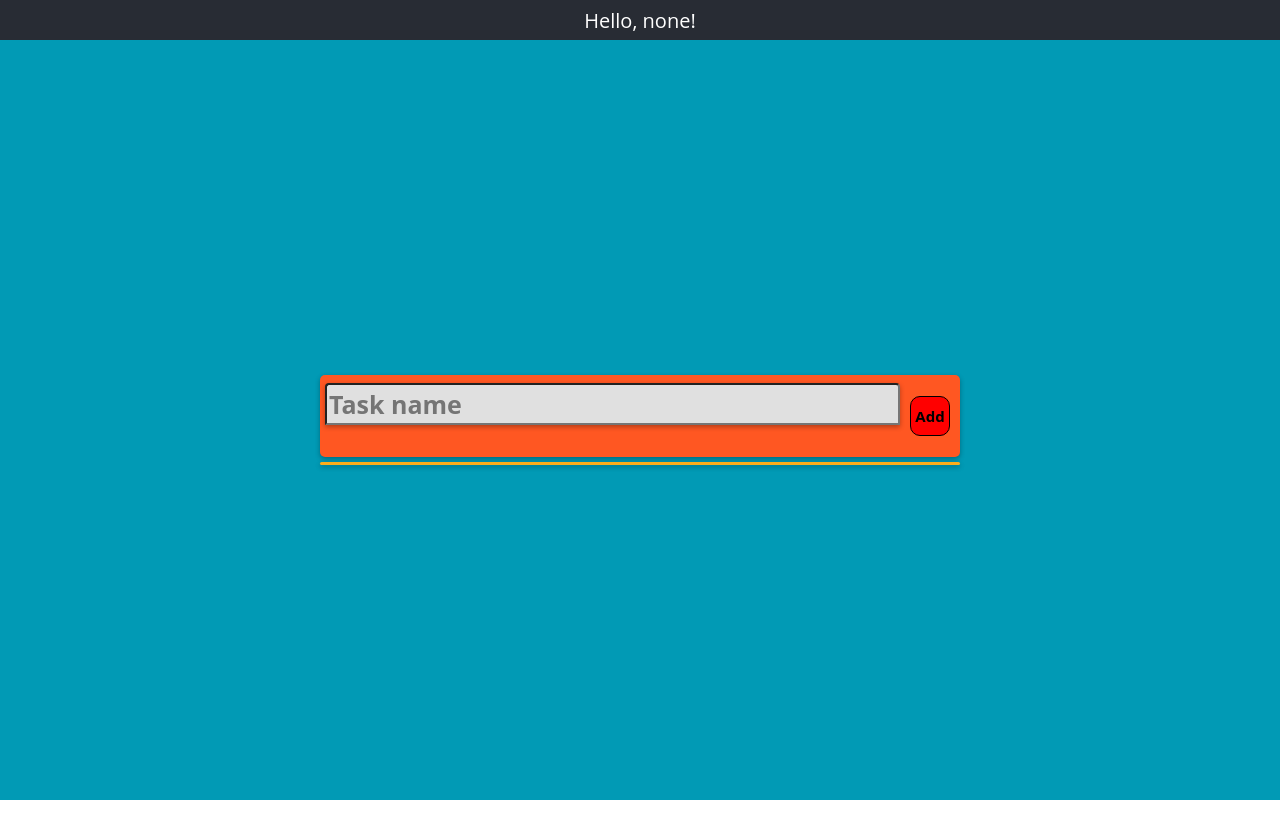
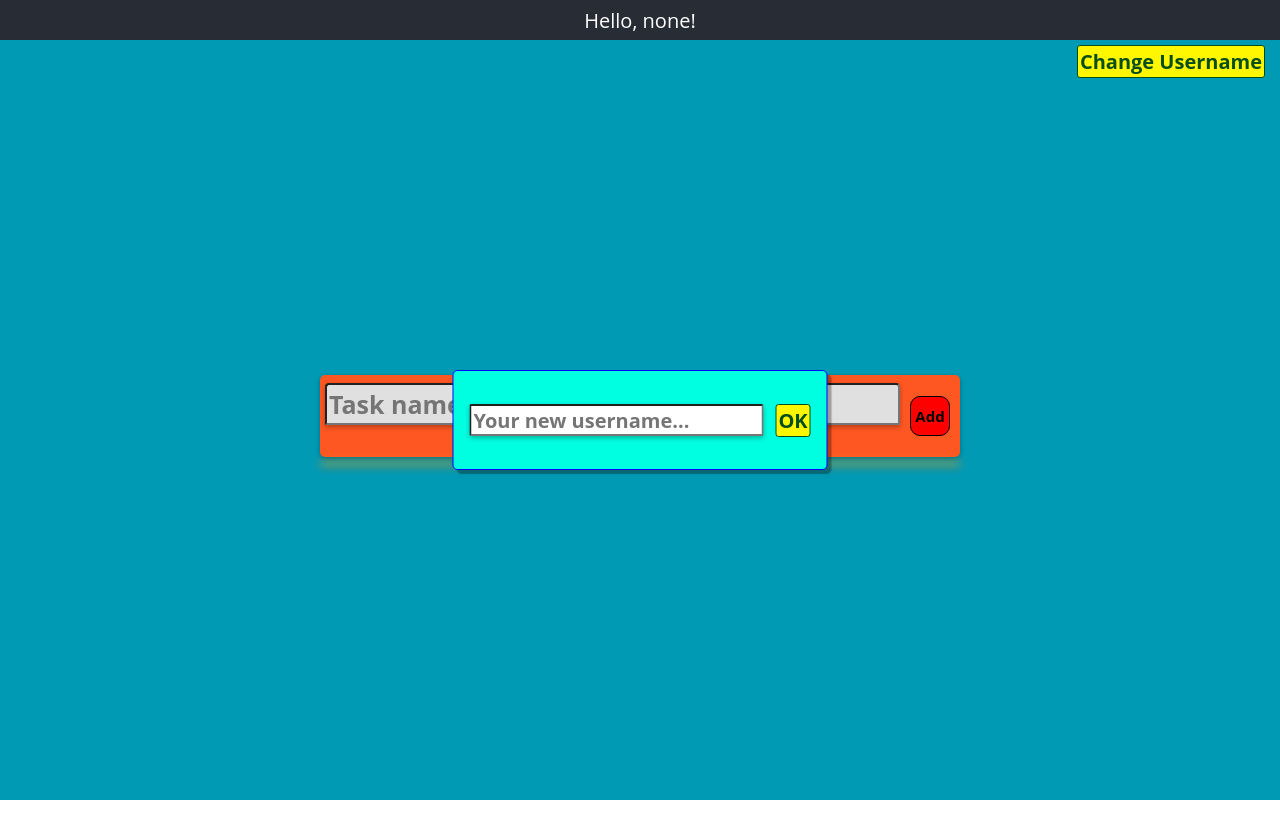
Before and after one commit to moienheydari/mytodolist, a React (Create React App) app: page / in a window 1280 px wide. Built offline with nearby package versions, Linux system fonts and the light colour scheme.

Commit message:
username cont added

```diff
--- a/src/App.js
+++ b/src/App.js
@@ -3,6 +3,7 @@ import './App.css';
 import InputContainer from './components/inputContainer';
 import ListContainer from './components/listContainer';
 import data from './data/data';
+import UsernameContainer from './components/usernameContainer';
 
 function App() {
   const [update, setUpdate] = useState(false);
@@ -20,6 +21,7 @@ function App() {
       <body className="App-body">
         <InputContainer handleUpdate={toUpdate}/>
         <ListContainer handleUpdate={toUpdate}/>
+        <UsernameContainer />
       </body>
     </div>
   );
--- /dev/null
+++ b/src/components/usernameContainer.js
@@ -0,0 +1,11 @@
+import React from 'react';
+import UsernameField from './usernameField';
+import '../css/usernameCont.css';
+
+export default function UsernameContainer () {
+    return (
+        <div className='username-Cont'>
+            <UsernameField />
+        </div>
+    )
+}
--- /dev/null
+++ b/src/components/usernameField.js
@@ -0,0 +1,22 @@
+import React, { useState } from 'react';
+import '../css/usernameCont.css';
+
+export default function UsernameField () {
+    const [name, setName] = useState('');
+
+    return (
+        <div className='username-Field'>
+            <button className='username-butt username-cont-butt'>Change Username</button>
+            <div className='usernameinput-cont'>
+                <input value={name}
+                    type='text'
+                    name='username-input'
+                    className='input-username'
+                    placeholder='Your new username...'
+                    onChange={({ target }) => { setName(target.value) }}
+                ></input>
+                <button className='username-cont-butt'>OK</button>
+            </div>
+        </div>
+    )
+}
--- a/src/css/listCont.css
+++ b/src/css/listCont.css
@@ -9,6 +9,7 @@
     box-shadow: 0 2px 5px rgba(0, 0, 0, 0.3);
     background-color: #fcad1a;
     padding: 1.7px;
+    filter: blur(5px);
 }
 
 
--- /dev/null
+++ b/src/css/usernameCont.css
@@ -0,0 +1,71 @@
+* {
+    box-sizing: border-box;
+}
+
+.username-Cont {
+    position: absolute;
+    width: 100%;
+    height: 100%;
+}
+
+.username-Field {
+    position: relative;
+    width: 100%;
+    height: 100%;
+}
+
+.username-butt {
+    position: absolute;
+    right: 15px;
+    top: 25px;
+}
+
+.usernameinput-cont {
+    position: absolute;
+    display: flex;
+    flex-direction: row;
+    align-items: center;
+    justify-content: center;
+    left: 50%;
+    top: 50%;
+    transform: translate(-50%, -50%);
+    width: 375px;
+    height: 100px;
+    border-radius: 5px;
+    box-shadow: 4px 4px 1px rgba(0, 0, 0, 0.3);
+    border: blue 1px solid;
+    background-color: #00ffe1;
+    padding: 1.7px;
+}
+
+.input-username {
+    margin-right: 12px;
+    height: 32px;
+    font-weight: bold;
+    border-radius: 2px;
+    box-shadow: 0 2px 5px rgba(0, 0, 0, 0.3);
+    background-color: #ffffff;
+    padding: 2px;
+}
+
+.username-cont-butt {
+    padding: 2px;
+    border-radius: 3px;
+    font-weight: bold;
+    border: #064e1a 1.6px solid;
+    background-color: #fff700;
+    color: #064e1a;
+    cursor: pointer;
+    transition: 0.3s ease;
+}
+
+.username-cont-butt:hover {
+    background-color: #ddff75;
+    box-shadow: 0 0 10px rgba(0, 0, 0, 0.3);
+}
+
+.username-cont-butt:active {
+    background-color: #ffffff;
+    box-shadow: 0 0 10px rgba(0, 0, 0, 0.6);
+    transform: scale(0.95);
+}
```
